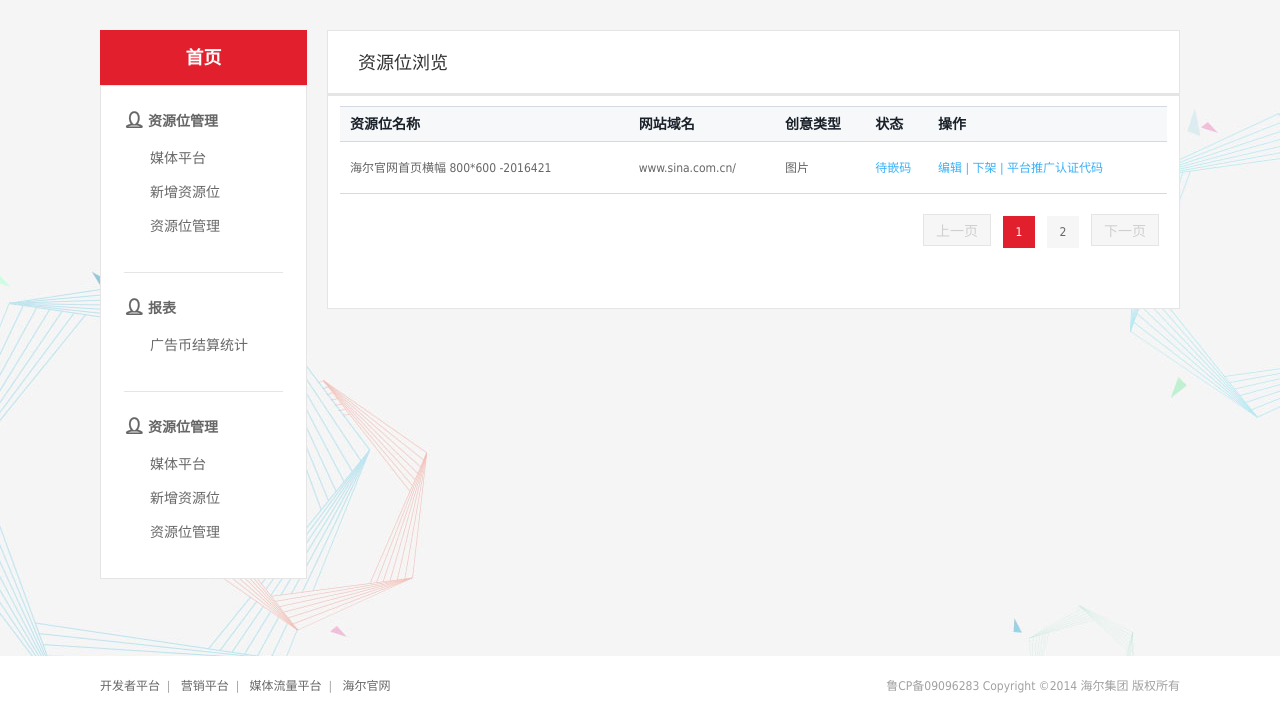
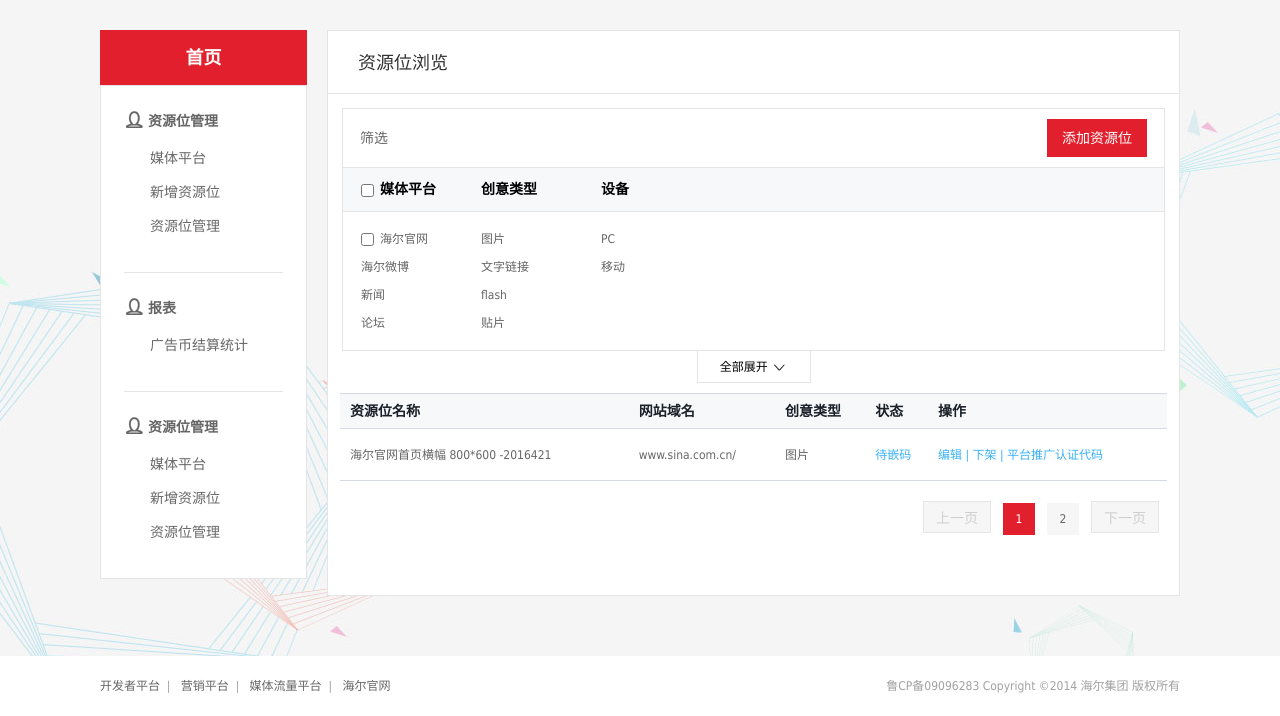
Before and after one commit to fallrain/MarktingPlatform, a plain HTML site: page resnList.html in a window 1280 px wide. Shown: the part 84-800 px from the top of the page. Drawn offline with Linux system fonts and the light colour scheme.

Commit message:
资源列表页

```diff
--- a/css/app/iconfont.css
+++ b/css/app/iconfont.css
@@ -18,6 +18,8 @@
 
 .icon-close:before { content: "\e69a"; }
 
+.icon-moreunfold:before { content: "\e6a6"; }
+
 .icon-user:before { content: "\e900"; }
 
 .icon-fangdajing:before { content: "\e635"; }
--- a/css/resourceNiche/resource-niche.scss
+++ b/css/resourceNiche/resource-niche.scss
@@ -208,7 +208,7 @@ $hovinf-tip-arrow-w: 6px;
   width: 188px;
   font-size: 12px;
   text-align: left;
-  min-height: 64px;rt
+  min-height: 64px;
   background: #f6f6f6;
   border: 1px solid $mp-bd-color;
   color: #1b2129;
@@ -224,6 +224,83 @@ $hovinf-tip-arrow-w: 6px;
 
 .mp-resnList-sch {
   border: 1px solid $mp-bd-color;
+  border-bottom: none;
+}
+
+.mp-resnList-sch-mg {
+  margin: 14px;
+  margin-bottom: 0;
+}
+
+.mp-resnList-sch-ttl {
+  padding-left: 17px;
+  padding-right: 17px;
+  padding-top: 10px;
+  padding-bottom: 10px;
+  font-size: 14px;
+  line-height: 38px;
+}
+
+.mp-resnList-sch-ttl:after {
+  content: '';
+  display: block;
+  clear: both;
+}
+
+.mp-resnList-sch-gird {
+
+}
+
+.mp-resnList-sch-gird table {
+  width: 100%;
+  border-bottom: 1px solid $mp-bd-color;
+}
+
+.mp-resnList-sch-gird thead tr {
+  background: #f6f8fa;
+  border-top: 1px solid $mp-bd-color;
+  border-bottom: 1px solid $mp-bd-color;
+}
+
+.mp-resnList-sch-gird th {
+  height: 44px;
+  padding-left: 18px;
+  min-width: 120px;
+  text-align: left;
+  font-size: 14px;
+}
+
+.mp-resnList-sch-gird th:last-child {
+  width: 99%;
+}
+
+.mp-resnList-sch-gird tbody tr {
+  vertical-align: top;
+}
+
+.mp-resnList-sch-gird ul {
+  padding-left: 18px;
+  padding-top: 18px;
+  padding-bottom: 18px;
+}
+
+.mp-resnList-sch-gird li {
+  margin-bottom: 10px;
+  color: #666;
+  font-size: 12px;
+}
+
+.mp-resnList-sch-gird li:last-child {
+  margin-bottom: 0;
+}
+
+.mp-resnList-sch-cmore {
+  width: 114px;
+  height: 32px;
+  line-height: 32px;
+  border: 1px solid $mp-bd-color;
+  border-top: none;
+  background: #fff;
 }
 
 /*资源位浏览*/
--- a/resnList.html
+++ b/resnList.html
@@ -77,8 +77,61 @@
         <div class="mp-cm-ttl">
           资源位浏览
         </div>
-        <div class="mp-resnList-sch">
-
+        <div>
+          <div class="mp-resnList-sch mp-resnList-sch-mg">
+            <p class="mp-resnList-sch-ttl">
+              <label>筛选</label>
+              <button class="mp-resn-btn right w100 h38" type="button">添加资源位</button>
+            </p>
+            <div class="mp-resnList-sch-gird pos-rl">
+              <table>
+                <thead>
+                <tr>
+                  <th>
+                    <label>
+                      <input class="mp-ckgp-ck" type="checkbox" name="">媒体平台
+                    </label>
+                  </th>
+                  <th>创意类型</th>
+                  <th>设备</th>
+                  <th></th>
+                </tr>
+                </thead>
+                <tbody>
+                <tr>
+                  <td>
+                    <ul>
+                      <li><input class="mp-ckgp-ck" type="checkbox" name="">海尔官网</li>
+                      <li>海尔微博</li>
+                      <li>新闻</li>
+                      <li>论坛</li>
+                    </ul>
+                  </td>
+                  <td>
+                    <ul>
+                      <li>图片</li>
+                      <li>文字链接</li>
+                      <li>flash</li>
+                      <li>贴片</li>
+                    </ul>
+                  </td>
+                  <td>
+                    <ul>
+                      <li>PC</li>
+                      <li>移动</li>
+                    </ul>
+                  </td>
+                  <td></td>
+                </tr>
+                </tbody>
+              </table>
+            </div>
+          </div>
+          <div class="text-center">
+            <button class="mp-resnList-sch-cmore" type="button">
+              全部展开 <i class="iconfont icon-moreunfold val-middle"></i>
+            </button>
+          </div>
         </div>
         <div class="mp-cm-cnt mp-cm-cnt-pd">
           <div class="mp-cm-grid">
@@ -95,7 +148,8 @@
               <tbody>
               <tr>
                 <td>海尔官网首页横幅
-                  800*600 -2016421</td>
+                  800*600 -2016421
+                </td>
                 <td>www.sina.com.cn/</td>
                 <td>图片</td>
                 <td>
```
Also changed, not shown: css/app/iconfont.min.css, css/resourceNiche/resource-niche.css, css/resourceNiche/resource-niche.min.css, fonts/iconfont.ttf, fonts/iconfont.woff, 3 other files.
